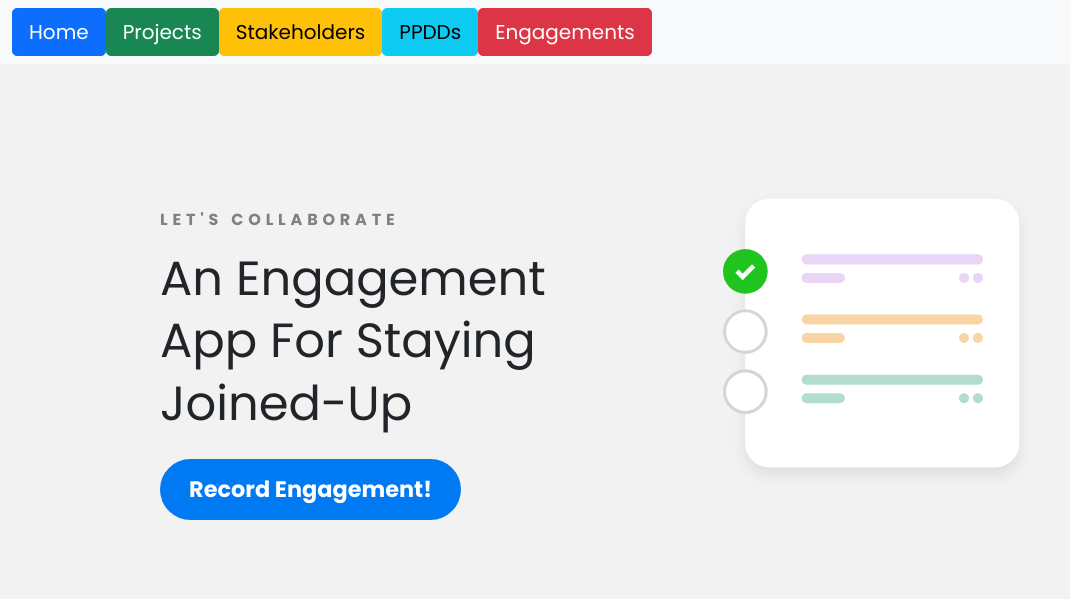
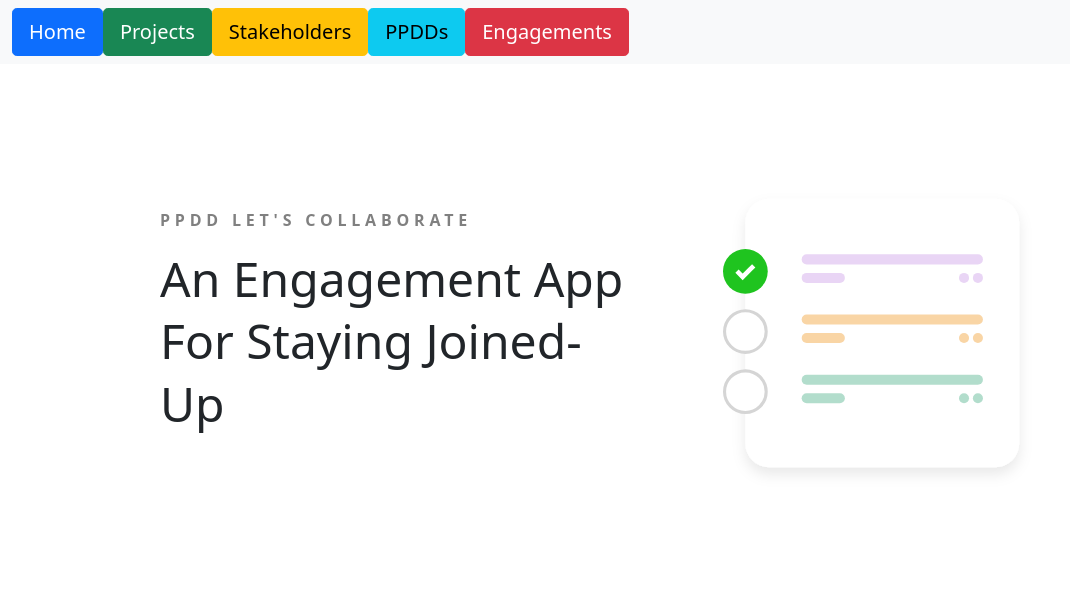
Before and after one commit to banillie/project_tracker, a Django app: page / in a window 1280 px wide. Shown: the top 599 px of the page, without its empty margins (0-1070 px from the left). Run offline with Django 3.2, Linux system fonts and the light colour scheme; some libraries are stand-ins or nearby versions.

Commit message:
creation of base.css

```diff
--- a/static/project_tracker/home.css
+++ b/static/project_tracker/home.css
@@ -1,14 +1,3 @@
-@import url("https://fonts.googleapis.com/css2?family=Poppins:wght@400;700&display=swap");
-:root {
-  --primary-color: #007AF3 ;
-}
-
-body {
-  background: #F2F2F2;
-  margin: 0;
-  font-family: "Poppins";
-}
-
 .hero {
   text-align: center;
 }
--- a/static/project_tracker/home.scss
+++ b/static/project_tracker/home.scss
@@ -1,15 +1,3 @@
-@import url('https://fonts.googleapis.com/css2?family=Poppins:wght@400;700&display=swap');
-
-:root {
-  --primary-color: #007AF3
-}
-
-body {
-  background: #F2F2F2;
-  margin: 0;
-  font-family: 'Poppins';
-}
-
 .hero {
   text-align: center;
 }
--- a/templates/base.html
+++ b/templates/base.html
@@ -27,6 +27,8 @@
         }
     </style>
 
+    <link rel="stylesheet" href="{% static 'project_tracker/base.css' %}">
+    <link rel="stylesheet" href="{% static 'project_tracker/base.css.map' %}">
     <link rel="stylesheet" href="{% static 'project_tracker/home.css' %}">
     <link rel="stylesheet" href="{% static 'project_tracker/home.css.map' %}">
 
--- a/templates/home.html
+++ b/templates/home.html
@@ -8,7 +8,7 @@
     <section class="hero">
     <div class="container">
       <div class="left-col">
-        <p class="subhead">Let's Collaborate</p>
+        <p class="subhead">PPDD Let's Collaborate</p>
         <h1>An Engagement App for staying joined-up</h1>
 
         <div class="hero-cta">
```
Also changed, not shown: 1 other file.
